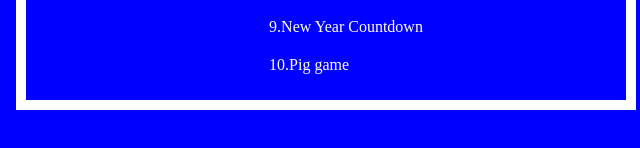
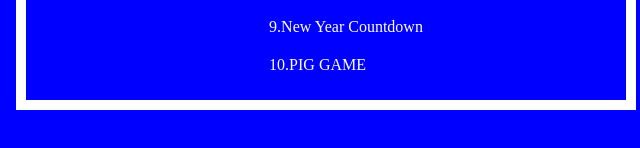
Before and after one commit to ritikagarwal231/index, a website: page index.html in a window 1280 px wide. Shown: the part 554-702 px from the top of the page, 314-954 px from the left. Drawn offline with Linux system fonts and the light colour scheme.

Commit message:
Update index.html

```diff
--- a/index.html
+++ b/index.html
@@ -67,7 +67,7 @@
           <a href="newyearcountdown.html">9.New Year Countdown</a>
         </li>
         <li>
-          <a href="piggame.html">10.Pig game</a>
+          <a href="piggame.html">10.PIG GAME</a>
         </li>
       </ul>
     </div>
```
